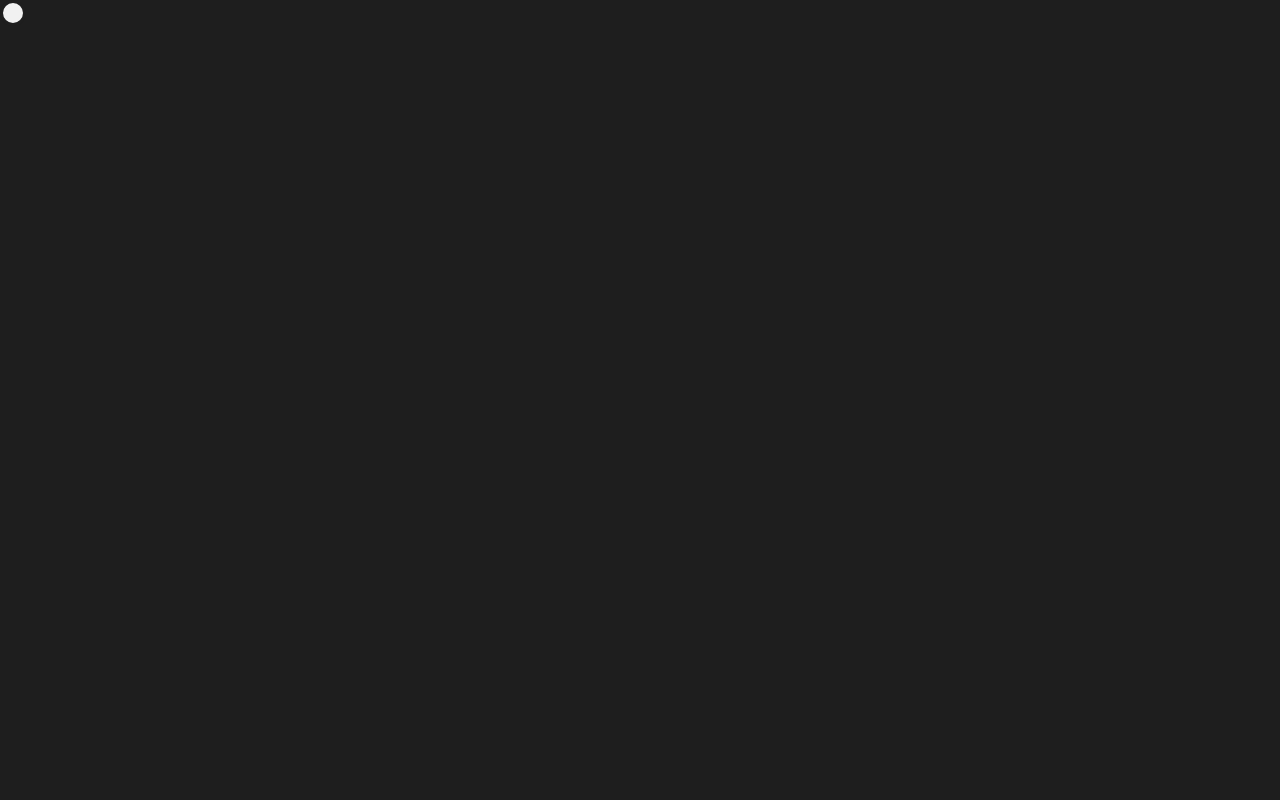
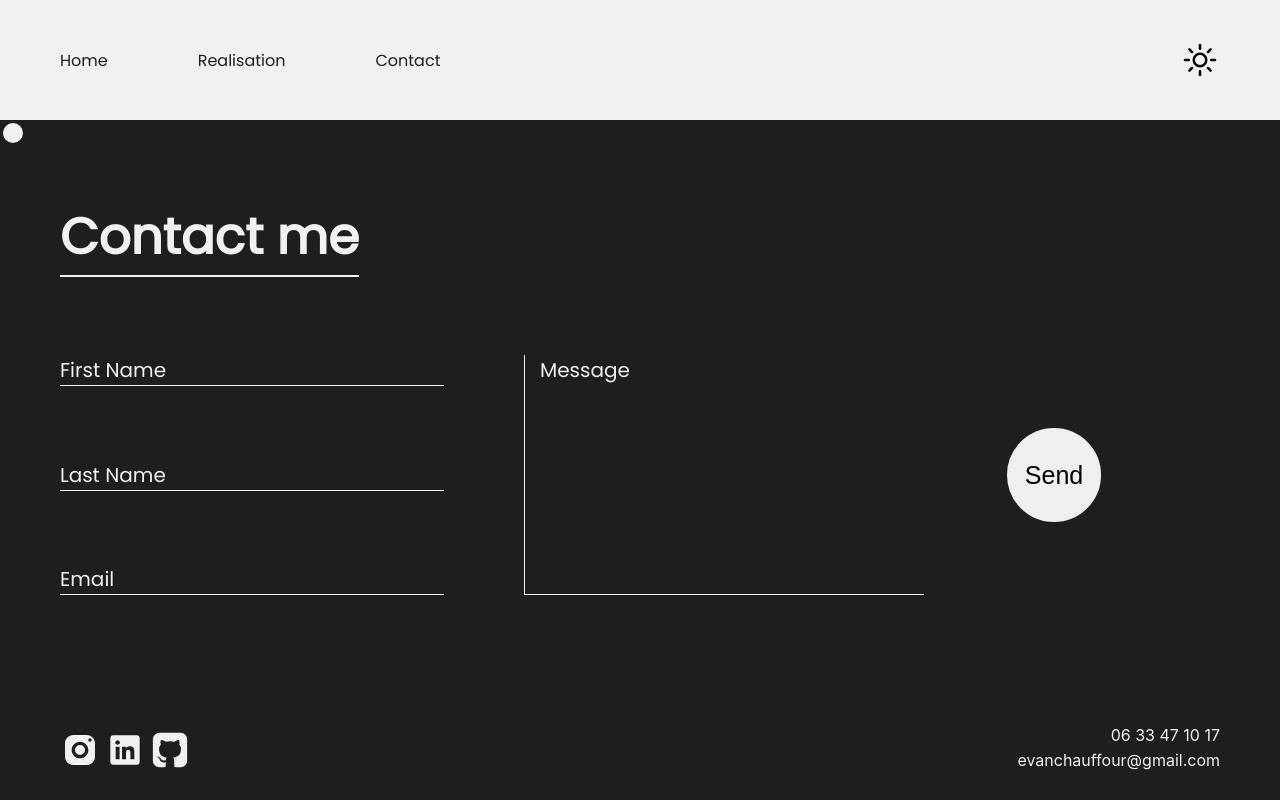
Before and after one commit to Evanchauffour/My_portfolio, a React (Create React App) app: page /My_portfolio/contact in a window 1280 px wide. Before the commit this address had no page. Built offline with nearby package versions, Linux system fonts and the light colour scheme.

Commit message:
test routes changement

```diff
--- a/package.json
+++ b/package.json
@@ -26,7 +26,6 @@
     "build": "react-scripts build",
     "test": "react-scripts test",
     "eject": "react-scripts eject",
-    "predeploy": "npm run build",
     "deploy": "gh-pages -d build"
   },
   "eslintConfig": {
--- a/src/App.js
+++ b/src/App.js
@@ -36,10 +36,10 @@ function App() {
     <DarkModeContext.Provider value={{darkMode , toogleDarkMode , Mouseover, Mouseleave}}>
     <div className={darkMode ? 'app-light' : 'app'} onMouseMove={mousePos}>
       <Routes>
-        <Route path='/' element={<Home/>}/>
-        <Route path='/realisation' element={<Realisation/>}/>
-        <Route path='/contact' element={<Contact/>}/>
-        <Route path="/projects" element={<ProjetPage/>} />
+        <Route path='My_portfolio/' element={<Home/>}/>
+        <Route path='My_portfolio/realisation' element={<Realisation/>}/>
+        <Route path='My_portfolio/contact' element={<Contact/>}/>
+        <Route path="My_portfolio/projects" element={<ProjetPage/>} />
       </Routes>
       <div ref={cursor} className={cursorover ? 'cursor-over' : 'cursor'}></div>
     </div>
```
